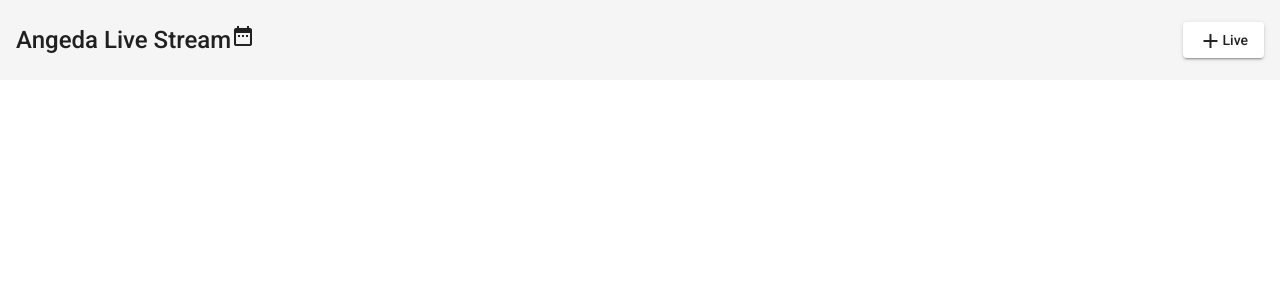
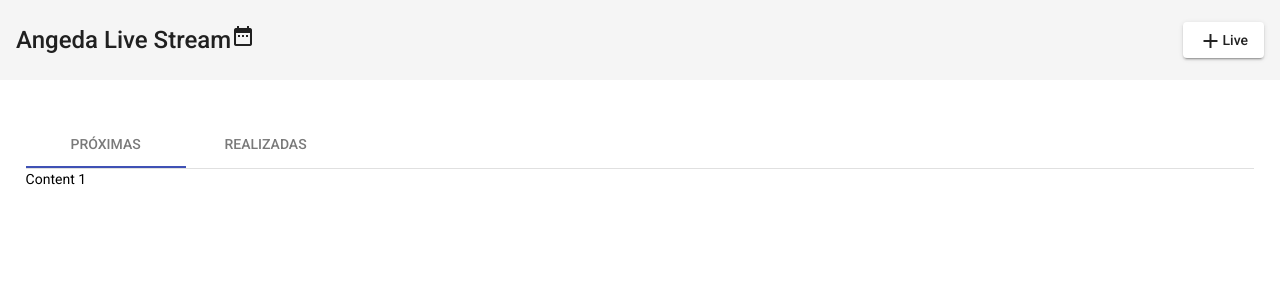
Before and after one commit to caioaugusto1/LiveStreamAngularProject, an Angular app in the folder livestreamproject/: page / in a window 1280 px wide. Shown: the top 300 px of the page. Built offline with nearby package versions, Linux system fonts and the light colour scheme.

Commit message:
added list of lives with a tabs module component

```diff
--- a/livestreamproject/src/app/views/home/home.component.html
+++ b/livestreamproject/src/app/views/home/home.component.html
@@ -5,3 +5,4 @@
       <button mat-raised-button><mat-icon>add</mat-icon>Live</button>
     </mat-toolbar-row>
 </mat-toolbar>
+<app-live-list></app-live-list>
--- /dev/null
+++ b/livestreamproject/src/app/views/home/live-list/live-list.component.html
@@ -0,0 +1,4 @@
+<mat-tab-group mat-align-tabs="start" style="padding-top: 40px; padding-left: 2%; padding-right: 2%;">
+    <mat-tab label="PRÓXIMAS">Content 1</mat-tab>
+    <mat-tab label="REALIZADAS">Content 2</mat-tab>
+</mat-tab-group>
--- /dev/null
+++ b/livestreamproject/src/app/views/home/live-list/live-list.component.ts
@@ -0,0 +1,15 @@
+import { Component, OnInit } from '@angular/core';
+
+@Component({
+  selector: 'app-live-list',
+  templateUrl: './live-list.component.html',
+  styleUrls: ['./live-list.component.css']
+})
+export class LiveListComponent implements OnInit {
+
+  constructor() { }
+
+  ngOnInit(): void {
+  }
+
+}
```
Also changed, not shown: livestreamproject/src/app/app.module.ts (+6 -2 lines), livestreamproject/src/app/views/home/live-list/live-list.component.css (added).
